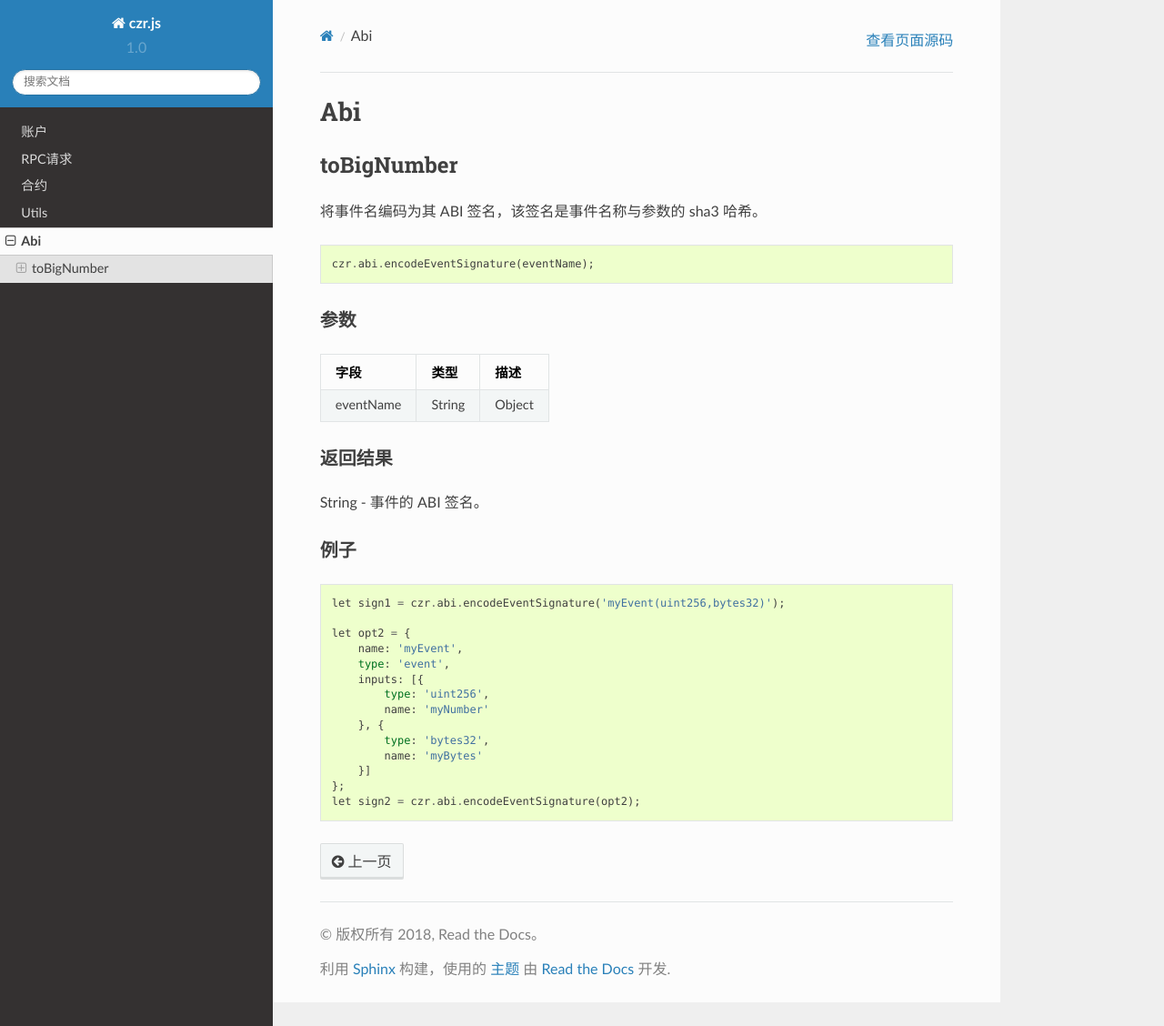
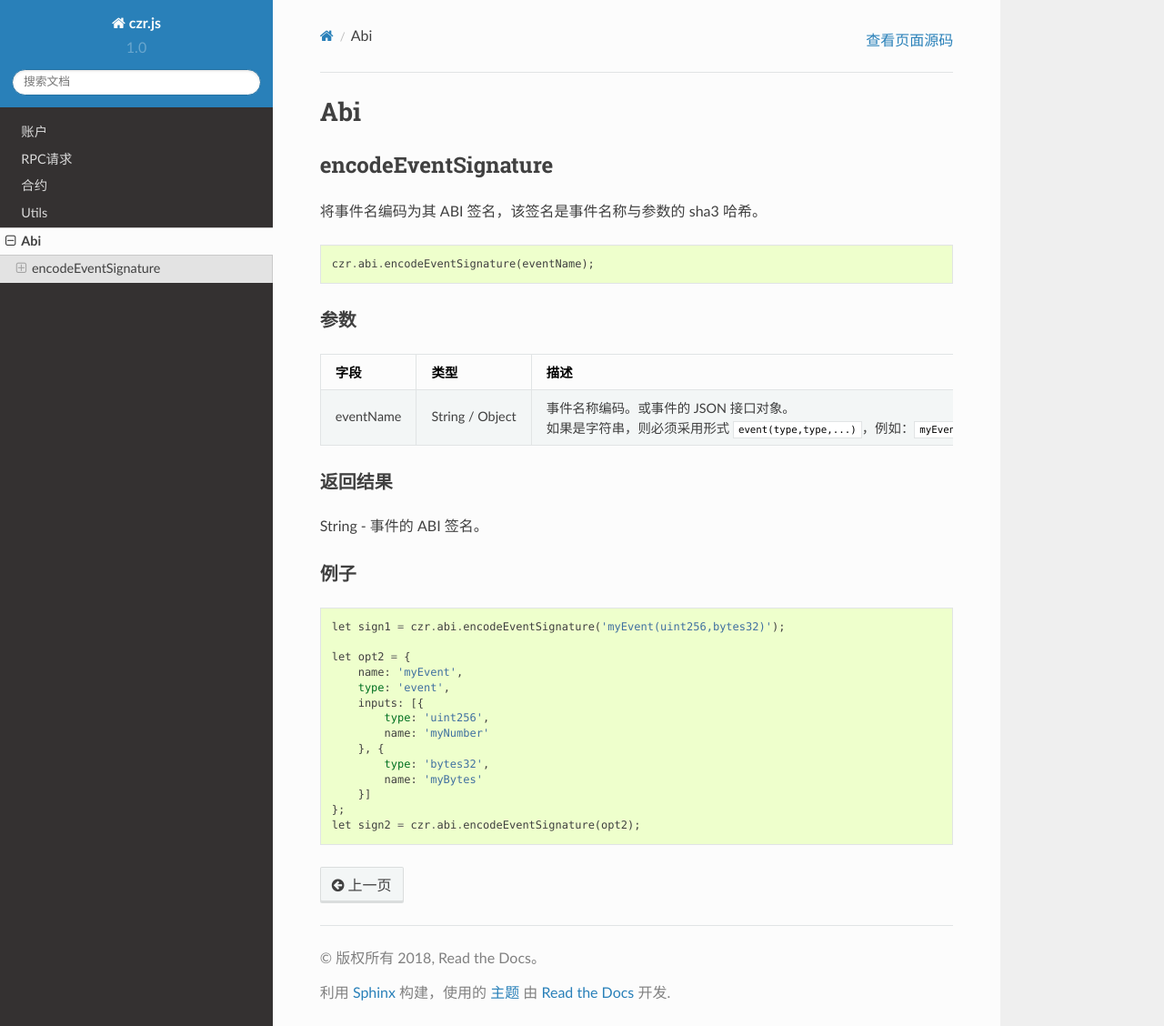
Before and after one commit to canonchain/czr.js, a Sphinx documentation site: the page built from docs/source/Abi.md, in a window 1280 px wide and 1128 px high. Shown: the whole window at 91% size. Built offline with Sphinx 7.4.7 and the Read the Docs theme 2.0.0, drawn with Linux system fonts in a browser that asks for light colours.

Commit message:
Fix encodeEventSignature

```diff
--- a/docs/source/Abi.md
+++ b/docs/source/Abi.md
@@ -1,6 +1,6 @@
 # Abi
 
-## toBigNumber
+## encodeEventSignature
 
 将事件名编码为其 ABI 签名，该签名是事件名称与参数的 sha3 哈希。
 
@@ -10,9 +10,9 @@ czr.abi.encodeEventSignature(eventName);
 
 ### 参数
 
-| 字段      | 类型   | 描述   |
-| --------- | ------ | ------ |
-| eventName | String | Object | 事件名称编码。或事件的 JSON 接口对象。<br/>如果是字符串，则必须采用形式 `event(type,type,...)`，例如：`myEvent(uint256,uint32[],bytes10,bytes)` |
+| 字段      | 类型            | 描述                                                                                                                                            |
+| --------- | --------------- | ----------------------------------------------------------------------------------------------------------------------------------------------- |
+| eventName | String / Object | 事件名称编码。或事件的 JSON 接口对象。<br/>如果是字符串，则必须采用形式 `event(type,type,...)`，例如：`myEvent(uint256,uint32[],bytes10,bytes)` |
 
 ### 返回结果
 
```
